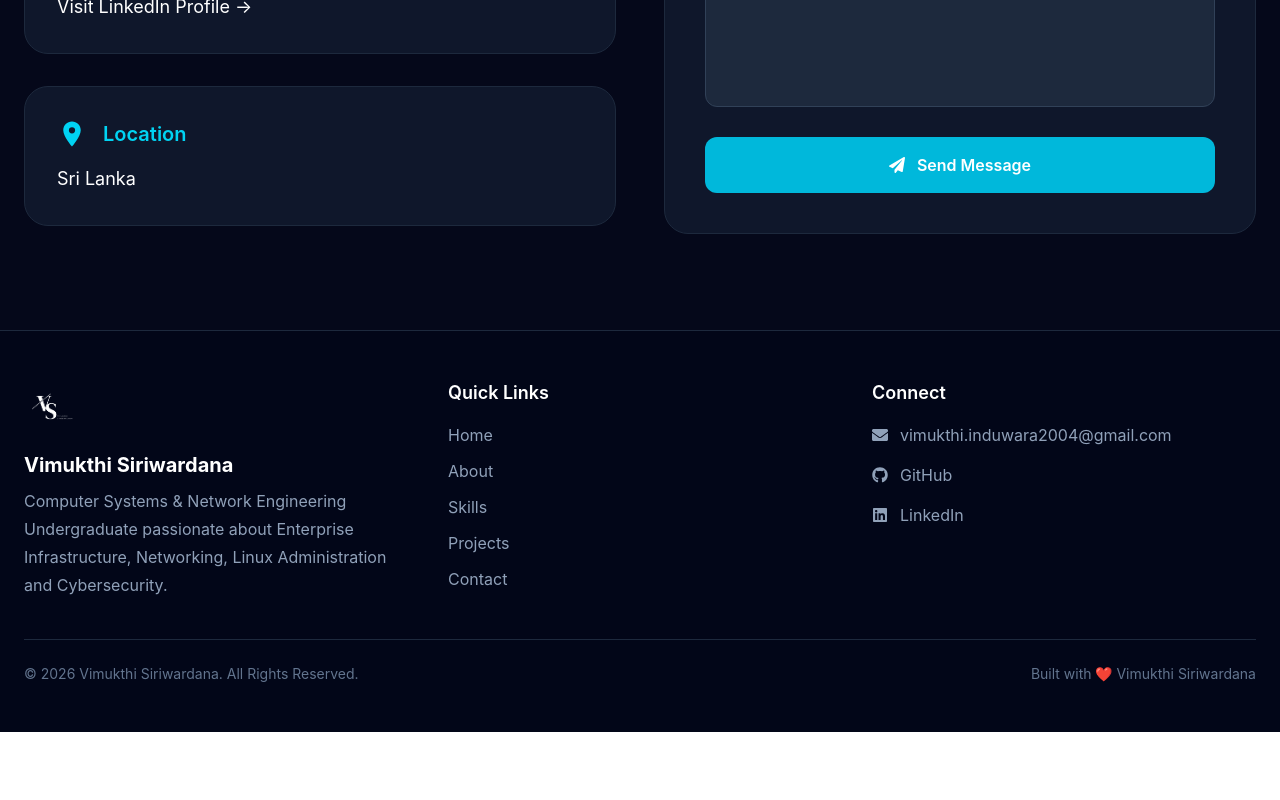
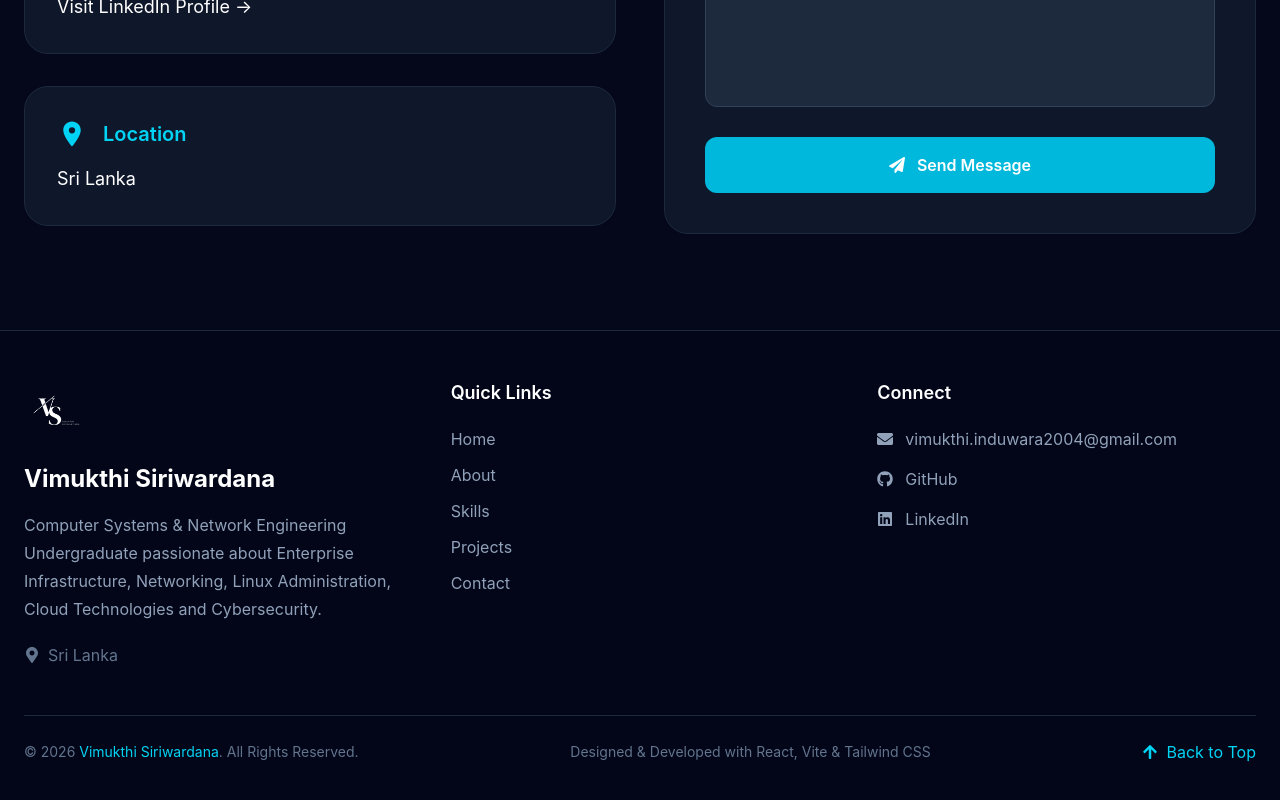
Before and after one commit to VimukthiSiriwardana/personal-portfolio, a React (Vite) app: page / in a window 1280 px wide. Shown: the part 6905-7705 px from the top of the page. Before the commit the page ends 7637 px from the top, so only its background shows below. Built offline with nearby package versions, Linux system fonts and the light colour scheme.

Commit message:
Footer page updated

```diff
--- a/src/components/Footer.jsx
+++ b/src/components/Footer.jsx
@@ -1,5 +1,11 @@
 import contact from "../data/contact";
-import { FaGithub, FaLinkedin, FaEnvelope } from "react-icons/fa";
+import {
+  FaGithub,
+  FaLinkedin,
+  FaEnvelope,
+  FaArrowUp,
+  FaMapMarkerAlt,
+} from "react-icons/fa";
 
 function Footer() {
   return (
@@ -7,27 +13,39 @@ function Footer() {
 
       <div className="max-w-7xl mx-auto px-6 py-12">
 
-        <div className="grid md:grid-cols-3 gap-10">
+        <div className="grid md:grid-cols-3 gap-12">
 
-          {/* Logo */}
+          {/* Logo & About */}
 
           <div>
 
-            <img
-              src="/logo-white.png"
-              alt="VS Logo"
-              className="h-14 mb-4"
-            />
+            <a href="#home">
 
-            <h3 className="text-white text-xl font-bold">
+              <img
+                src="/logo-white.png"
+                alt="VS Logo"
+                className="h-16 mb-5 hover:scale-105 transition duration-300"
+              />
+
+            </a>
+
+            <h3 className="text-white text-2xl font-bold">
               Vimukthi Siriwardana
             </h3>
 
-            <p className="text-slate-400 mt-2 leading-7">
-              Computer Systems & Network Engineering Undergraduate
-              passionate about Enterprise Infrastructure,
-              Networking, Linux Administration and Cybersecurity.
+            <p className="text-slate-400 mt-4 leading-7">
+              Computer Systems & Network Engineering Undergraduate passionate
+              about Enterprise Infrastructure, Networking, Linux Administration,
+              Cloud Technologies and Cybersecurity.
             </p>
+
+            <div className="flex items-center gap-2 mt-5 text-slate-500">
+
+              <FaMapMarkerAlt />
+
+              <span>Sri Lanka</span>
+
+            </div>
 
           </div>
 
@@ -35,38 +53,53 @@ function Footer() {
 
           <div>
 
-            <h3 className="text-white text-lg font-semibold mb-4">
+            <h3 className="text-white text-lg font-semibold mb-5">
               Quick Links
             </h3>
 
             <ul className="space-y-3 text-slate-400">
 
               <li>
-                <a href="#home" className="hover:text-cyan-400 transition">
+                <a
+                  href="#home"
+                  className="inline-block hover:text-cyan-400 hover:translate-x-1 transition duration-300"
+                >
                   Home
                 </a>
               </li>
 
               <li>
-                <a href="#about" className="hover:text-cyan-400 transition">
+                <a
+                  href="#about"
+                  className="inline-block hover:text-cyan-400 hover:translate-x-1 transition duration-300"
+                >
                   About
                 </a>
               </li>
 
               <li>
-                <a href="#skills" className="hover:text-cyan-400 transition">
+                <a
+                  href="#skills"
+                  className="inline-block hover:text-cyan-400 hover:translate-x-1 transition duration-300"
+                >
                   Skills
                 </a>
               </li>
 
               <li>
-                <a href="#projects" className="hover:text-cyan-400 transition">
+                <a
+                  href="#projects"
+                  className="inline-block hover:text-cyan-400 hover:translate-x-1 transition duration-300"
+                >
                   Projects
                 </a>
               </li>
 
               <li>
-                <a href="#contact" className="hover:text-cyan-400 transition">
+                <a
+                  href="#contact"
+                  className="inline-block hover:text-cyan-400 hover:translate-x-1 transition duration-300"
+                >
                   Contact
                 </a>
               </li>
@@ -79,7 +112,7 @@ function Footer() {
 
           <div>
 
-            <h3 className="text-white text-lg font-semibold mb-4">
+            <h3 className="text-white text-lg font-semibold mb-5">
               Connect
             </h3>
 
@@ -87,9 +120,10 @@ function Footer() {
 
               <a
                 href={`mailto:${contact.email}`}
-                className="flex items-center gap-3 text-slate-400 hover:text-cyan-400 transition"
+                className="flex items-center gap-3 text-slate-400 hover:text-cyan-400 hover:underline transition duration-300"
               >
                 <FaEnvelope />
+
                 {contact.email}
               </a>
 
@@ -97,9 +131,10 @@ function Footer() {
                 href={contact.github}
                 target="_blank"
                 rel="noreferrer"
-                className="flex items-center gap-3 text-slate-400 hover:text-cyan-400 transition"
+                className="flex items-center gap-3 text-slate-400 hover:text-cyan-400 hover:translate-x-1 transition duration-300"
               >
                 <FaGithub />
+
                 GitHub
               </a>
 
@@ -107,9 +142,10 @@ function Footer() {
                 href={contact.linkedin}
                 target="_blank"
                 rel="noreferrer"
-                className="flex items-center gap-3 text-slate-400 hover:text-cyan-400 transition"
+                className="flex items-center gap-3 text-slate-400 hover:text-cyan-400 hover:translate-x-1 transition duration-300"
               >
                 <FaLinkedin />
+
                 LinkedIn
               </a>
 
@@ -121,15 +157,30 @@ function Footer() {
 
         {/* Bottom */}
 
-        <div className="border-t border-slate-800 mt-10 pt-6 flex flex-col md:flex-row justify-between items-center">
+        <div className="border-t border-slate-800 mt-12 pt-6 flex flex-col md:flex-row items-center justify-between gap-5">
 
-          <p className="text-slate-500 text-sm">
-            © {new Date().getFullYear()} Vimukthi Siriwardana. All Rights Reserved.
+          <p className="text-slate-500 text-sm text-center md:text-left">
+  © {new Date().getFullYear()}{" "}
+  <a
+    href="#home"
+    className="text-cyan-400 hover:text-white transition duration-300"
+  >
+    Vimukthi Siriwardana
+  </a>
+  . All Rights Reserved.
+</p>
+
+          <p className="text-slate-500 text-sm text-center">
+            Designed & Developed with React, Vite & Tailwind CSS
           </p>
 
-          <p className="text-slate-500 text-sm mt-3 md:mt-0">
-            Built with ❤️ Vimukthi Siriwardana
-          </p>
+          <a
+            href="#home"
+            className="flex items-center gap-2 text-cyan-400 hover:text-white transition duration-300"
+          >
+            <FaArrowUp />
+            Back to Top
+          </a>
 
         </div>
 
```
